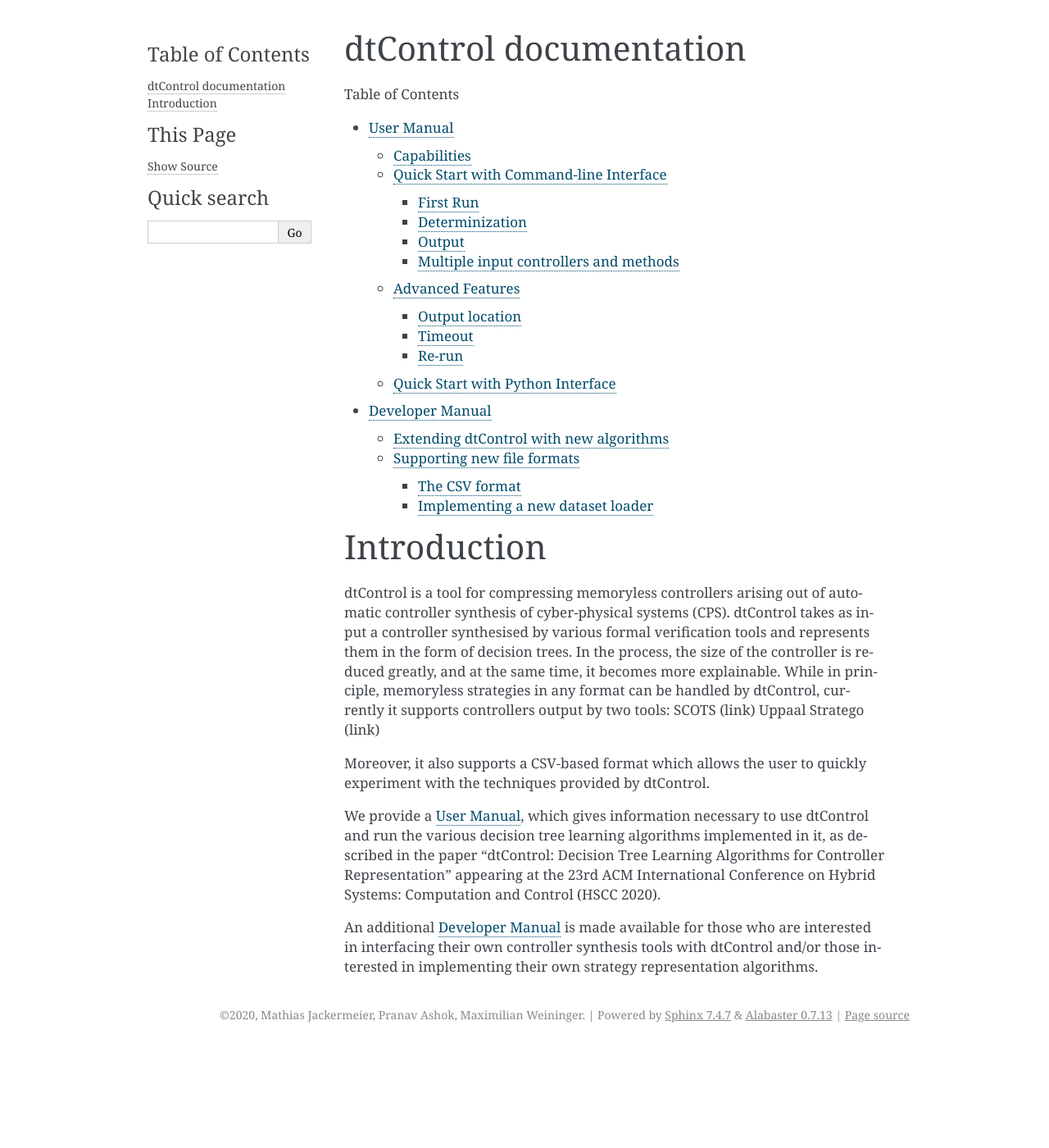
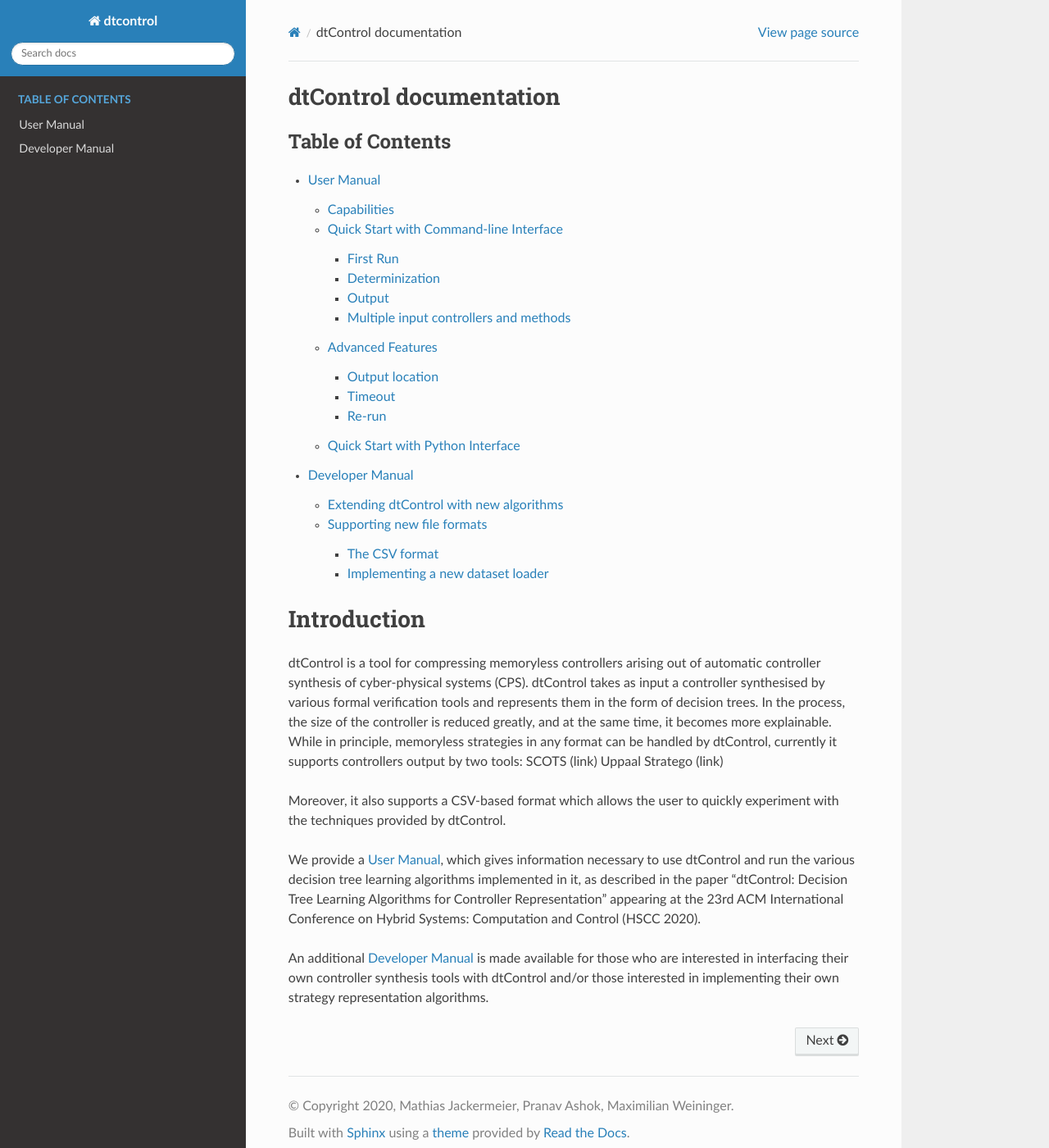
Before and after one commit to hobborg/dtControl, a Sphinx documentation site: the page built from docs/source/index.rst, in a window 1280 px wide and 1400 px high. Shown: the whole window at 82% size. Built offline with Sphinx 7.4.7 and the Read the Docs theme 2.0.0, drawn with Linux system fonts in a browser that asks for light colours.

Commit message:
changed theme

```diff
--- a/docs/requirements.txt
+++ b/docs/requirements.txt
@@ -1,3 +1,4 @@
 alabaster==0.7.12
 recommonmark==0.6.0
 Sphinx==2.3.1
+sphinx-rtd-theme==0.4.3
--- a/docs/source/conf.py
+++ b/docs/source/conf.py
@@ -47,7 +47,19 @@
 # The theme to use for HTML and HTML Help pages.  See the documentation for
 # a list of builtin themes.
 #
-html_theme = 'alabaster'
+html_theme = 'sphinx_rtd_theme'
+
+html_theme_options = {
+    'logo_only': False,
+    'display_version': True,
+    'prev_next_buttons_location': 'bottom',
+    'style_external_links': True,
+    # Toc options
+    'sticky_navigation': True,
+    'navigation_depth': 4,
+    'includehidden': True,
+    'titles_only': False
+}
 
 # Add any paths that contain custom static files (such as style sheets) here,
 # relative to this directory. They are copied after the builtin static files,
```
